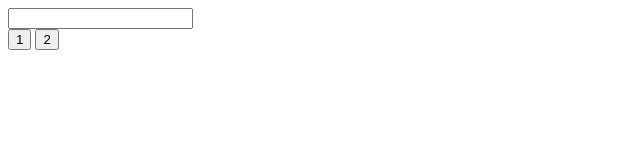
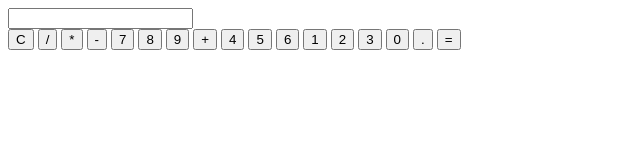
Before and after one commit to marialauracode/Calculadora, a plain HTML site: page index.html in a window 1280 px wide. Shown: the whole page, without its empty margins (0-640 px from the left). Drawn offline with Linux system fonts and the light colour scheme.

Commit message:
html pronto

```diff
--- a/index.html
+++ b/index.html
@@ -13,8 +13,27 @@
     <div class="calculadora">
         <input type="text" name="inputTexto" id="inputNumeros">
         <div class="botoes">
+            <button onclick="limpar()">C</button>
+            <button onclick="inserir('/')">/</button>
+            <button onclick="inserir('*')">*</button>
+            <button onclick="inserir('-')">-</button>
+
+            <button onclick="inserir('7')">7</button>
+            <button onclick="inserir('8')">8</button>
+            <button onclick="inserir('9')">9</button>
+            <button onclick="inserir('+')">+</button>
+
+            <button onclick="inserir('4')">4</button>
+            <button onclick="inserir('5')">5</button>
+            <button onclick="inserir('6')">6</button>
+
             <button onclick="inserir('1')">1</button>
             <button onclick="inserir('2')">2</button>
+            <button onclick="inserir('3')">3</button>
+
+            <button onclick="inserir('0')">0</button>
+            <button onclick="inserir('.')">.</button>
+            <button onclick="inserir('calcular')">=</button>
         </div>
 
 
```
